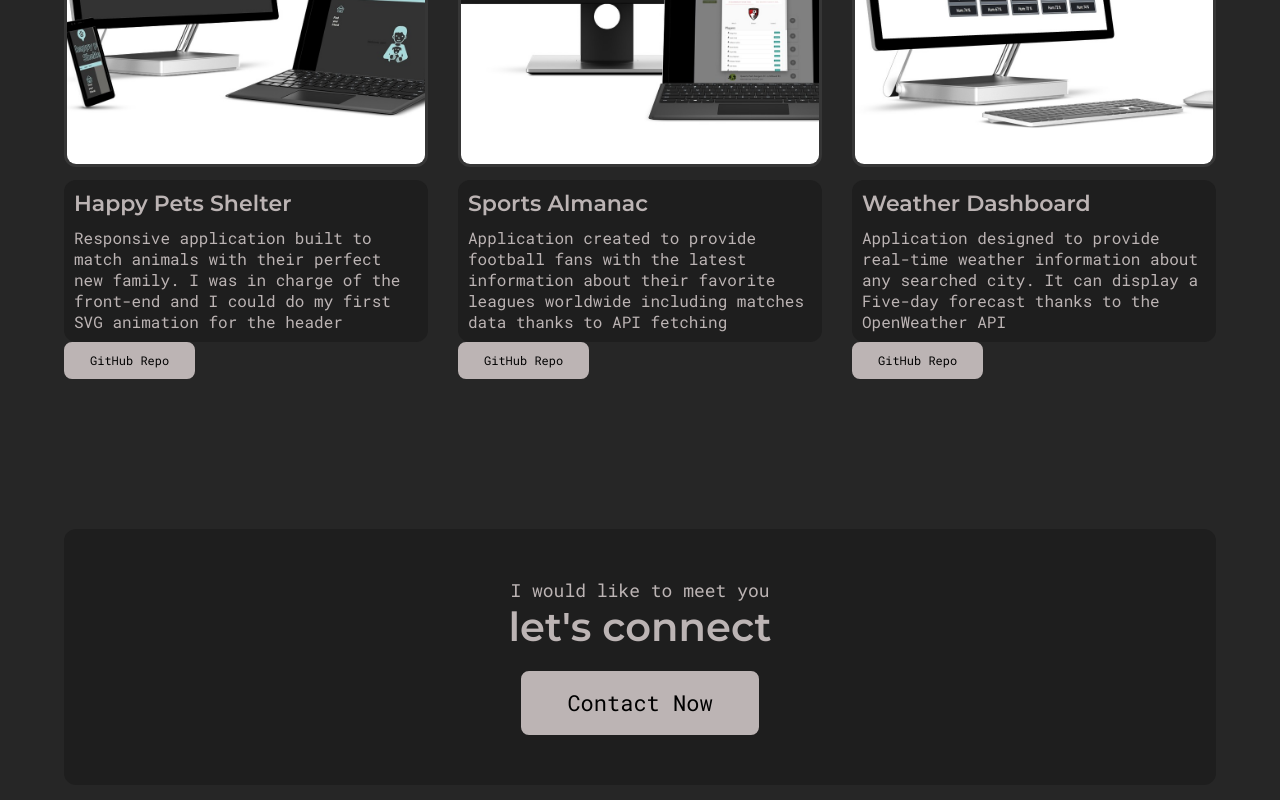
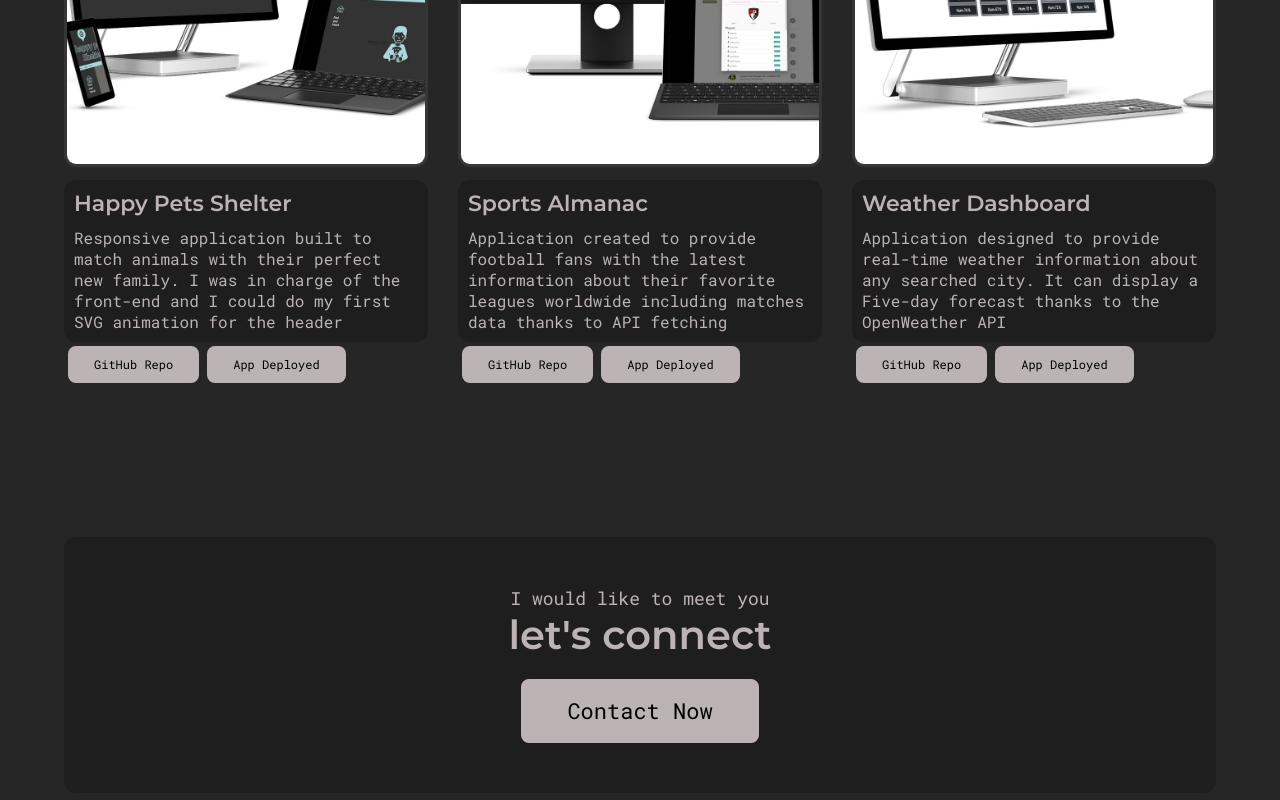
Before and after one commit to AdrianoArmen/adrianos-react-portfolio-20, a React (Create React App) app: page / in a window 1280 px wide. Shown: the part 2910-3710 px from the top of the page. Built offline with nearby package versions, Linux system fonts and the light colour scheme; a web font is replaced by a local one.

Commit message:
deployed app link button added to project items

```diff
--- a/src/assets/data/projects.js
+++ b/src/assets/data/projects.js
@@ -13,6 +13,7 @@ const projects = [
       'Responsive application built to match animals with their perfect new family. I was in charge of the front-end and I could do my first SVG animation for the header',
     img: HappyPetsImg,
     url: 'https://github.com/adina-hc/happy-pets-shelter-app',
+    deploy: 'https://desolate-tundra-25750.herokuapp.com/',
   },
   {
     id: uuidv4(),
@@ -21,6 +22,7 @@ const projects = [
       'Application created to provide football fans with the latest information about their favorite leagues worldwide including matches data thanks to API fetching',
     img: SportsAlmanacImg,
     url: 'https://github.com/adina-hc/sports-almanac',
+    deploy: 'https://adina-hc.github.io/sports-almanac/',
   },
   {
     id: uuidv4(),
@@ -29,6 +31,7 @@ const projects = [
       'Application designed to provide real-time weather information about any searched city. It can display a Five-day forecast thanks to the OpenWeather API',
     img: WeatherDashboardImg,
     url: 'https://github.com/AdrianoArmen/adrianos-weather-dashboard-6',
+    deploy: 'https://adrianoarmen.github.io/adrianos-weather-dashboard-6/',
   },
   {
     id: uuidv4(),
@@ -37,6 +40,7 @@ const projects = [
       'Simple application with a fun game about JavaScript fundamentals including a timer and a local storage hall of fame',
     img: CodeQuizImg,
     url: 'https://github.com/AdrianoArmen/adrianos-code-quiz-4',
+    deploy: 'https://adrianoarmen.github.io/adrianos-code-quiz-4/',
   },
   {
     id: uuidv4(),
@@ -45,6 +49,7 @@ const projects = [
       'Puzzle-built application with Spotify podcast content regarding coding and a responsive design',
     img: PodcastChannelImg,
     url: 'https://github.com/AdrianoArmen/PodcastChannel',
+    deploy: 'https://adrianoarmen.github.io/PodcastChannel/',
   },
 ];
 
--- a/src/components/ProjectItem.js
+++ b/src/components/ProjectItem.js
@@ -16,6 +16,7 @@ const ProjectItemStyles = styled.div`
     }
   }
   .button {
+    margin: 4px;
     font-size: 1.2rem;
     background-color: ${(props) =>
       props.outline ? 'transperant' : 'var(--gray-1)'};
@@ -51,6 +52,7 @@ export default function ProjectItem({
   title = 'Project Name',
   desc = 'Lorem Ipsum is simply dummy text of the printing and typesetting industry.',
   url = 'Git Repository url',
+  deploy = 'App deployment url',
 }) {
   return (
     <ProjectItemStyles>
@@ -66,6 +68,9 @@ export default function ProjectItem({
       <a href={url} className="button">
         GitHub Repo
       </a>
+      <a href={deploy} className="button">
+        App Deployed
+      </a>
     </ProjectItemStyles>
   );
 }
--- a/src/components/ProjectsSection.js
+++ b/src/components/ProjectsSection.js
@@ -90,6 +90,7 @@ export default function ProjectsSection() {
                     img={project.img}
                     desc={project.desc}
                     url={project.url}
+                    deploy={project.deploy}
                   />
                 </SwiperSlide>
               );
```
